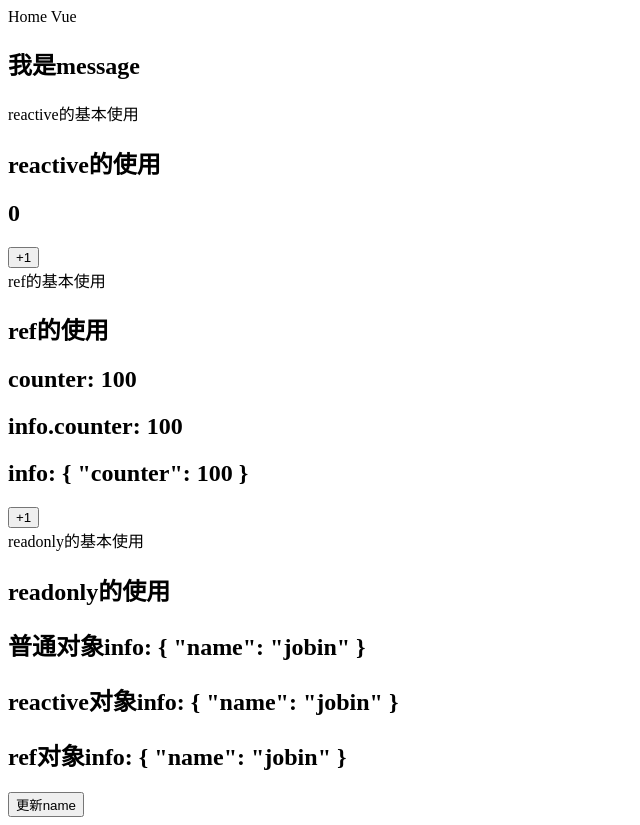
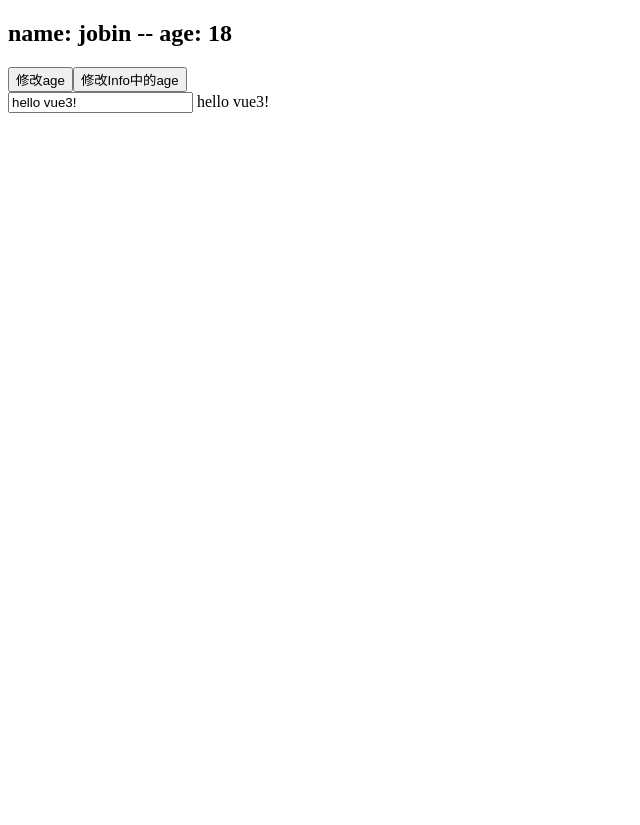
Before and after one commit to jobinben/Vue3-learning, a Vue app in the folder Vue3/: page / in a window 1280 px wide. Shown: the whole page, without its empty margins (0-640 px from the left). After the commit the page ends 800 px from the top, so only its background shows below. Built offline with nearby package versions, Linux system fonts and the light colour scheme.

Commit message:
customRef和防抖

```diff
--- /dev/null
+++ b/Vue3/src/components/12_ref的补充/App.vue
@@ -0,0 +1,21 @@
+<!-- author: 大冰 -->
+<template>
+    <div>
+        <torefs-component></torefs-component>
+        <customref-component></customref-component>
+    </div>
+</template>
+
+<script>
+import torefsComponent from "./torefs.vue"
+import customrefComponent from "./customref.vue"
+export default {
+    components: {
+        torefsComponent,
+        customrefComponent
+    }
+}
+</script>
+<style scoped>
+
+</style>
--- /dev/null
+++ b/Vue3/src/components/12_ref的补充/customref.vue
@@ -0,0 +1,22 @@
+<!-- author: 大冰 -->
+<template>
+    <div>
+        <input type="text" v-model="content">
+        {{content}}
+    </div>
+</template>
+
+<script>
+import debounceRef from "./hook/useDebounceRef"
+export default {
+    setup() {
+        return {
+            // 防抖的ref
+            content: debounceRef('hello vue3!', 500)
+        }
+    }
+}
+</script>
+<style scoped>
+
+</style>
--- /dev/null
+++ b/Vue3/src/components/12_ref的补充/hook/useDebounceRef.js
@@ -0,0 +1,20 @@
+import {customRef} from "vue"
+// 通过customRef实现debounce防抖
+export default function(value, delay = 300) {
+    let timer = null
+    return customRef((track, trigger) => {
+        return {
+            get() {
+                track()
+                return value
+            },
+            set(newValue) {
+                clearTimeout(timer)
+                timer = setTimeout(() => {
+                    value = newValue
+                    trigger()
+                }, delay);
+            }
+        }
+    })
+}
--- /dev/null
+++ b/Vue3/src/components/12_ref的补充/torefs.vue
@@ -0,0 +1,42 @@
+<!-- author: 大冰 -->
+<template>
+    <div>
+        <h2>name: {{name}} -- age: {{age}}</h2>
+        <button @click="changeAge">修改age</button>
+        <button @click="changeInfoAge">修改Info中的age</button>
+    </div>
+</template>
+
+<script>
+import {reactive, toRefs} from "vue"
+export default {
+
+    setup() {
+
+        let info = reactive({
+            name: 'jobin',
+            age: '18'
+        })
+        // 如果直接解构的话 没有响应式的引用
+        let {name, age} = toRefs(info)
+
+        const changeAge = () => {
+            age.value ++
+        }
+
+        const changeInfoAge = () => {
+            info.age ++
+        }
+
+        return {
+            name,
+            age,
+            changeAge,
+            changeInfoAge
+        }
+    }
+}
+</script>
+<style scoped>
+
+</style>
--- a/Vue3/src/main.js
+++ b/Vue3/src/main.js
@@ -1,4 +1,4 @@
 import { createApp } from 'vue'
-import App from './components/11_compositionApi的基础使用/App.vue'
+import App from './components/12_ref的补充/App.vue'
 
 createApp(App).mount('#app')
```
